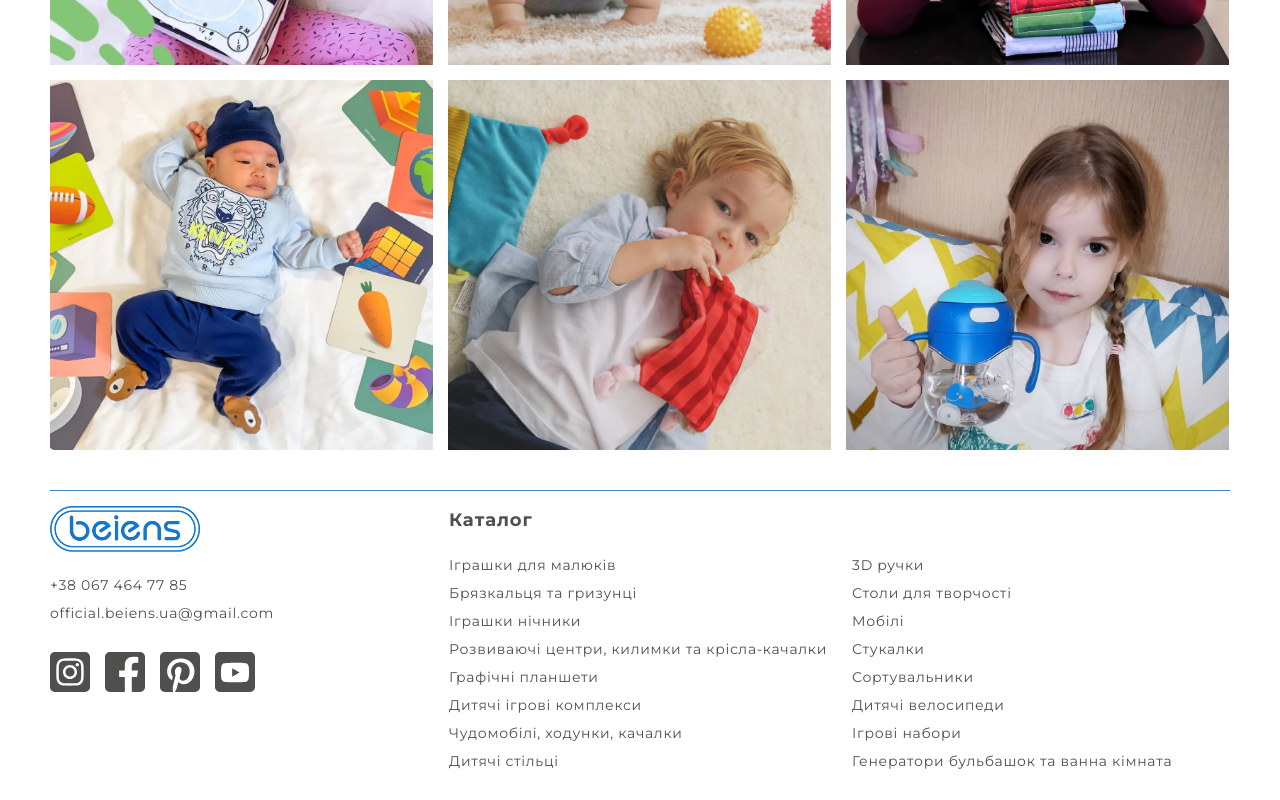
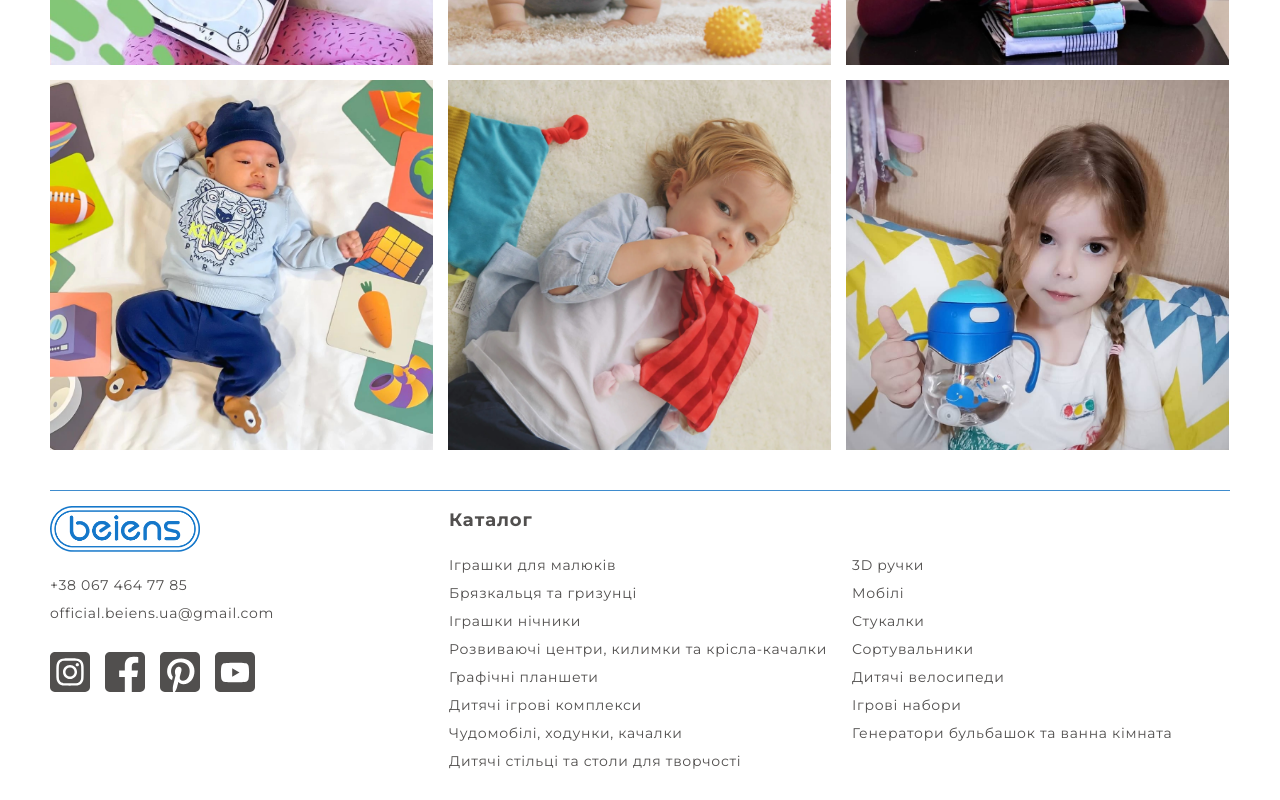
Before and after one commit to AndreyMandybura/beiens-project, a Next.js app: page / in a window 1280 px wide. Shown: the part 3041-3841 px from the top of the page. Built offline with nearby package versions, Linux system fonts and the light colour scheme.

Commit message:
Объединение категорий в футере

```diff
--- a/components/Footer/Footer.js
+++ b/components/Footer/Footer.js
@@ -120,7 +120,7 @@ export function Footer() {
                         <li className={s.catalogItem}>
                             <Link href={'/category/1008'}>
                                 <a className={s.activeLink}>
-                                    <span>Дитячі стільці</span>
+                                    <span>Дитячі стільці та столи для творчості</span>
                                 </a>
                             </Link>
                         </li>
@@ -128,13 +128,6 @@ export function Footer() {
                             <Link href={'/category/1009'}>
                                 <a className={s.activeLink}>
                                     <span>3D ручки</span>
-                                </a>
-                            </Link>
-                        </li>
-                        <li className={s.catalogItem}>
-                            <Link href={'/category/1010'}>
-                                <a className={s.activeLink}>
-                                    <span>Столи для творчості</span>
                                 </a>
                             </Link>
                         </li>
```
